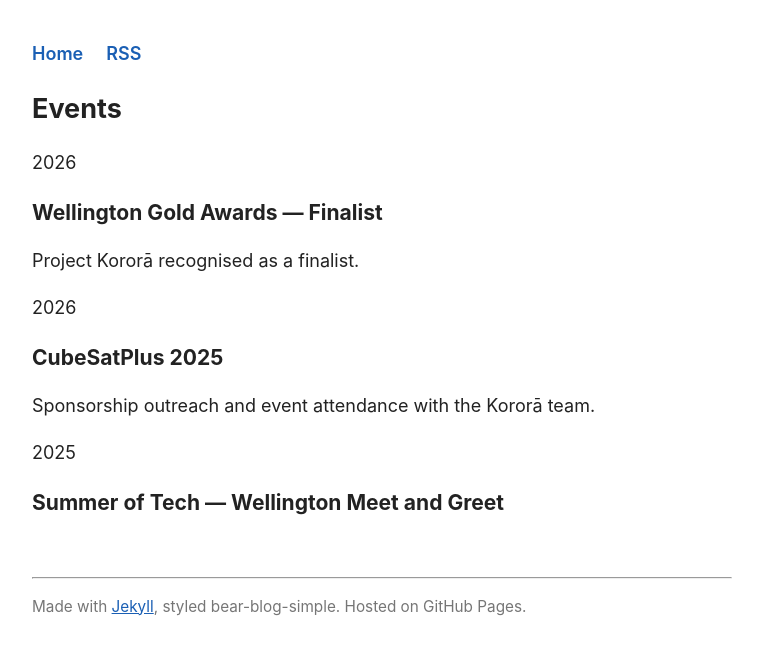
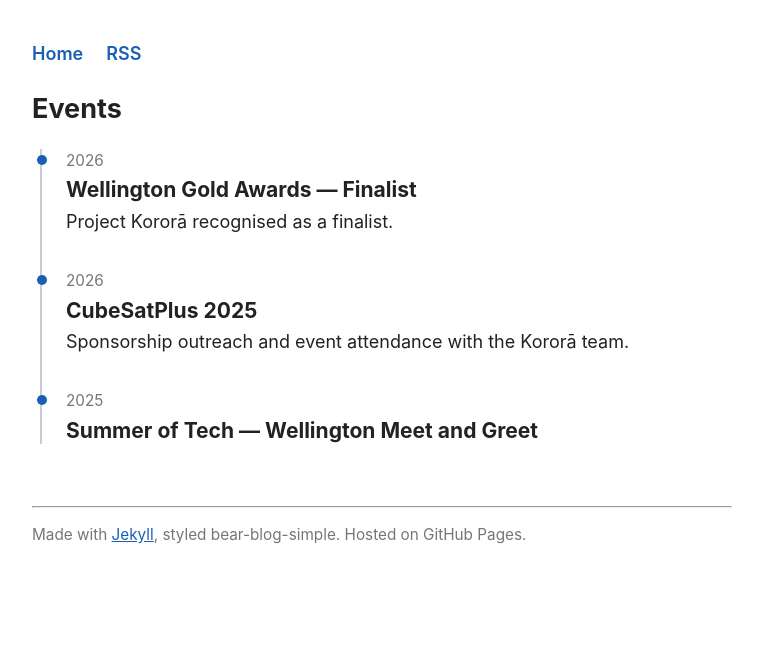
Before and after one commit to benvandw/benvandw.github.io, a Jekyll site: the page built from events.md, in a window 1280 px wide. Shown: the top 655 px of the page, without its empty margins (258-1021 px from the left). Built offline with Jekyll 4.4.1, drawn with Linux system fonts in a browser that asks for light colours.

Commit message:
Add timeline styles for events page
Added CSS styles for timeline component on events page.

```diff
--- a/assets/css/style.css
+++ b/assets/css/style.css
@@ -88,3 +88,44 @@ blockquote {
   padding-left: 1em;
   color: #555;
 }
+/* Timeline (events page) */
+.timeline {
+  border-left: 2px solid #ccc;
+  margin-left: 8px;
+  padding-left: 24px;
+}
+
+.timeline-entry {
+  position: relative;
+  margin-bottom: 1.8em;
+}
+
+.timeline-entry::before {
+  content: "";
+  position: absolute;
+  left: -29px;
+  top: 6px;
+  width: 10px;
+  height: 10px;
+  border-radius: 50%;
+  background: #1a5fb4;
+}
+
+.timeline-date {
+  color: #767676;
+  font-size: 0.85em;
+  display: block;
+}
+
+.timeline-entry h3 {
+  margin: 0.15em 0 0.2em 0;
+}
+
+.timeline-entry p {
+  margin: 0;
+}
+
+@media (prefers-color-scheme: dark) {
+  .timeline { border-left-color: #333; }
+  .timeline-entry::before { background: #8ab4f8; }
+}
```
